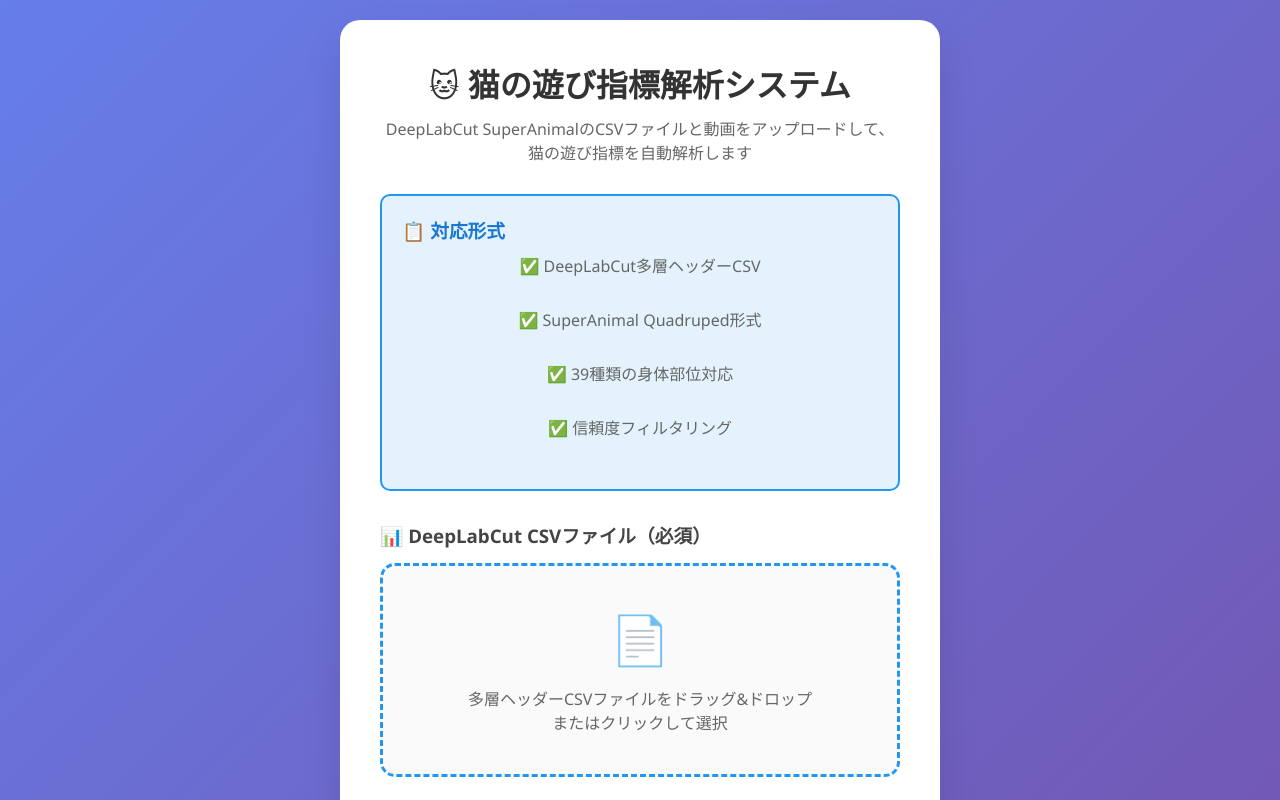
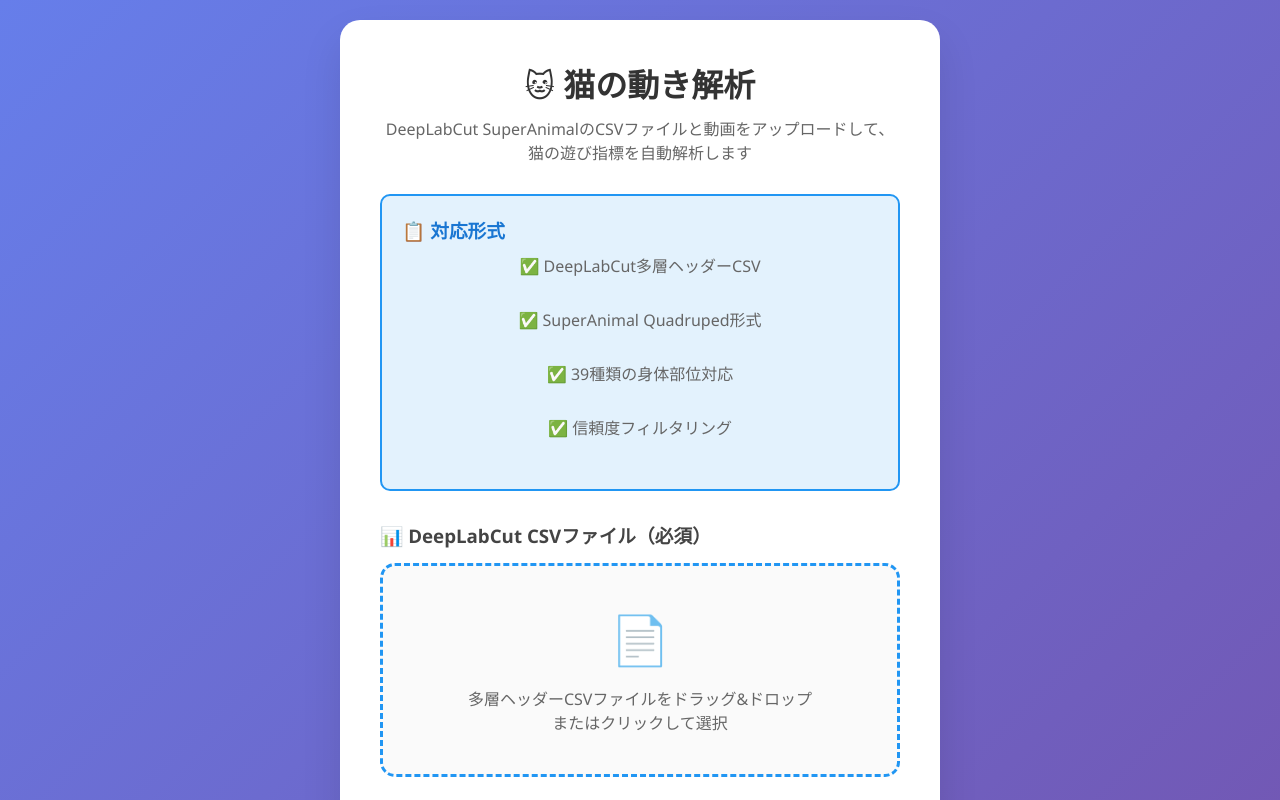
Before and after one commit to moisya/catplayfulness, a plain HTML site: page index.html in a window 1280 px wide. Shown: the top 800 px of the page. Drawn offline with nearby package versions, Linux system fonts and the light colour scheme.

Commit message:
Update index.html

```diff
--- a/index.html
+++ b/index.html
@@ -3,7 +3,7 @@
 <head>
     <meta charset="UTF-8">
     <meta name="viewport" content="width=device-width, initial-scale=1.0">
-    <title>🐱 猫の遊び指標解析システム</title>
+    <title>🐱 猫の動き解析システム</title>
     <script src="https://cdn.jsdelivr.net/npm/chart.js"></script>
     <script src="https://cdnjs.cloudflare.com/ajax/libs/jszip/3.10.1/jszip.min.js"></script>
     <style>
@@ -501,7 +501,7 @@
     <!-- アップロード画面 -->
     <div id="uploadScreen" class="screen">
         <div class="upload-container">
-            <h1>🐱 猫の遊び指標解析システム</h1>
+            <h1>🐱 猫の動き解析</h1>
             <p>DeepLabCut SuperAnimalのCSVファイルと動画をアップロードして、猫の遊び指標を自動解析します</p>
 
             <div class="format-notice">
```
